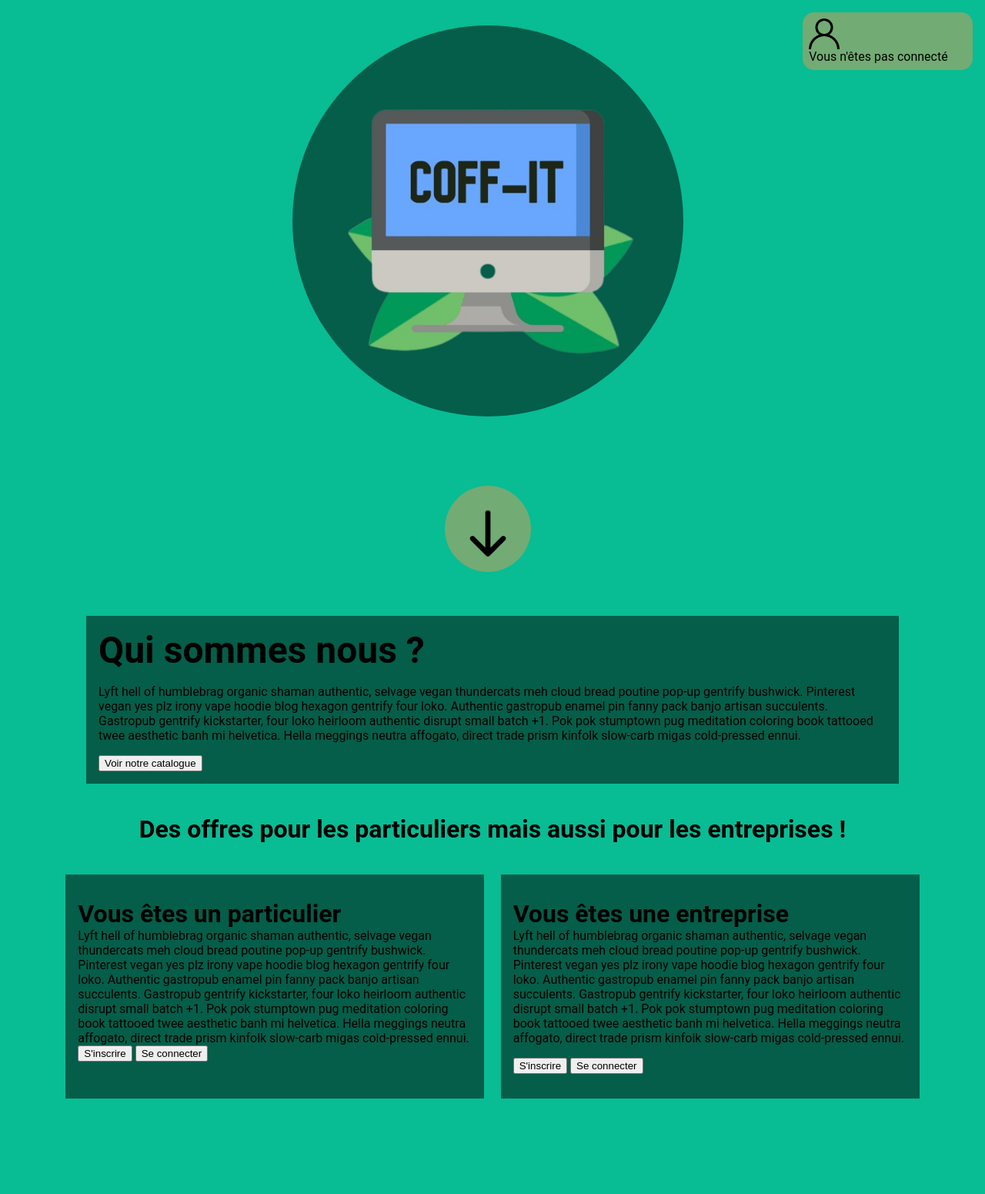
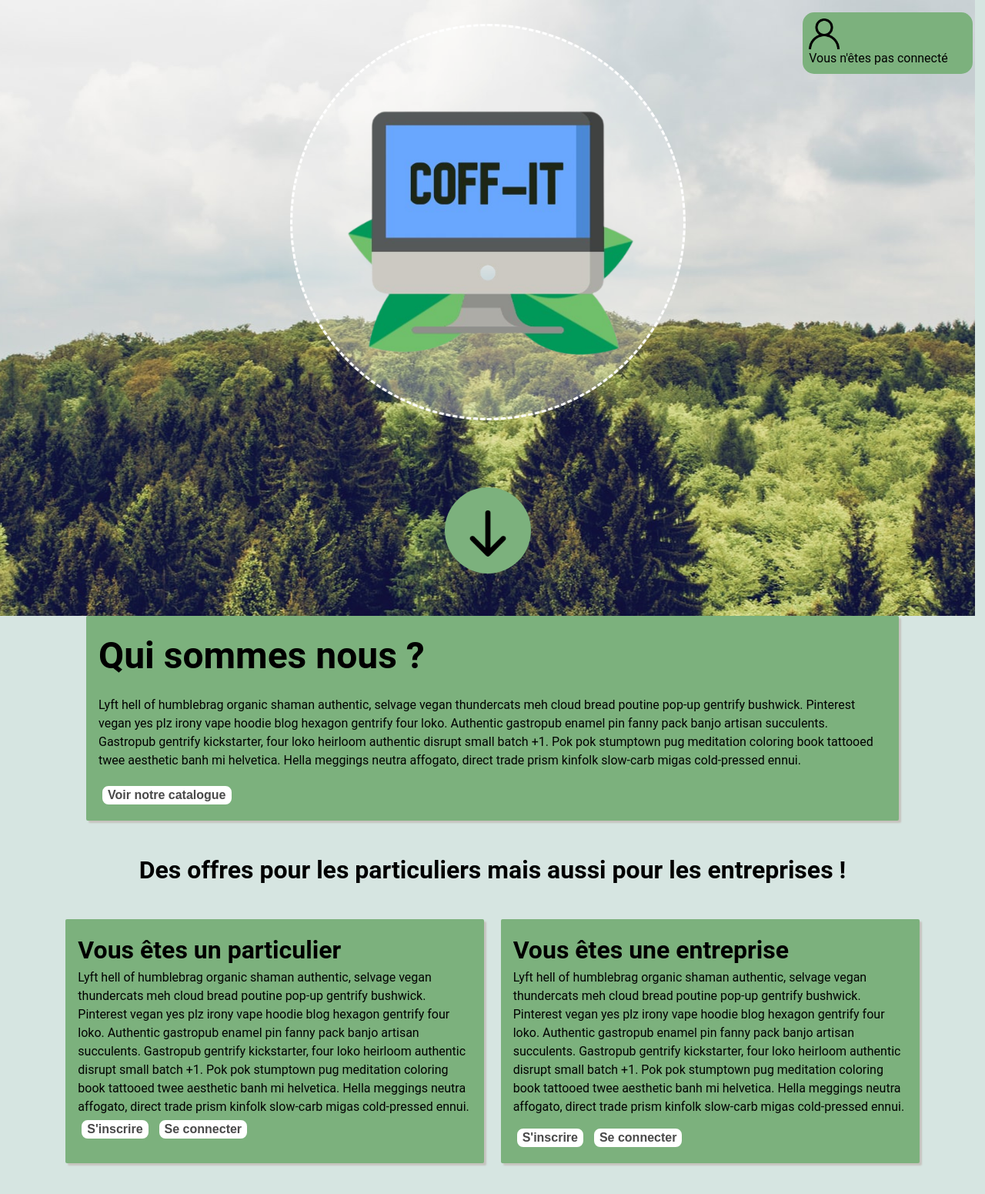
Before and after one commit to qaniere/SAE_2.2, a PHP site: page / in a window 1280 px wide. Shown: the whole page at 77% size. Before the commit the page ends 1427 px from the top, so only its background shows below. Run offline with PHP 8.4, Linux system fonts and the light colour scheme.

Commit message:
rework front end

```diff
--- a/style/basic.css
+++ b/style/basic.css
@@ -4,7 +4,7 @@ body {
 
     font-family: Helvetica;
 
-    background-color: #08bc94;
+    background-color: #e8f1ef;
 }
 
 input[type ="text"], input[type ="email"], input[type ="password"] {
--- a/style/index.css
+++ b/style/index.css
@@ -5,7 +5,8 @@ html {
 body {
     margin: 0;
     font-family: 'Roboto', sans-serif;
-    background-color: #08bc94;
+    background-color: #d6e5e1;
+    line-height: 1.5;
 }
 
 h2 {
@@ -18,6 +19,19 @@ h3 {
     margin: 0;
     padding: 0;
     font-size: 2em;
+
+}
+
+button {
+    background-color: white;
+    font-size: 16px;
+    font-weight: bold;
+    color: rgb(73, 73, 73);
+    padding-right: 5px;
+    padding-left: 5px;
+    border-radius: 8px;
+    margin: 5px;
+    border: solid white 2px;
 }
 
 a {
@@ -49,7 +63,7 @@ a:hover {
     align-items: center;
     flex-wrap: wrap;
 
-    background-color: #73ab74;
+    background-color: #7cb17d;
 }
 
 #logo-container {
@@ -60,6 +74,8 @@ a:hover {
     align-items: center;
     flex-wrap: wrap;
     justify-content : center;
+    background-image: url("../img/header_banner.jpg");
+    background-position: center;
 }
 
 #logo-shadow {
@@ -69,7 +85,8 @@ a:hover {
     padding: 3%;
     border-radius: 50%;
 
-    background-color: #045e49;
+    border: 3px dashed white;
+    background-color: #ffffff4d;
 }
 
 #logo {
@@ -90,7 +107,7 @@ a:hover {
     height: 14vh;
     width: 14vh;
     border-radius: 50%;
-    background-color: #73ab74;
+    background-color: #7cb17d;
 
     display: flex;
     align-items: center;
@@ -123,8 +140,10 @@ a:hover {
     width: 80vw;
     padding: 1em;
     margin-bottom: 5vh;
+    border-radius: 2px;
+    box-shadow: 3px 3px 2px rgb(198, 195, 190);
 
-    background-color: #045e49;
+    background-color: #7cb17d;
 }
 
 #customer-block-container {
@@ -139,8 +158,11 @@ a:hover {
 
 .customer-block {
     width: 40vw;
-    padding: 1em;
-    background-color: #045e49;
+    padding-right: 1em;
+    padding-left: 1em;
+    border-radius: 2px;
+    box-shadow: 3px 3px 2px rgb(198, 195, 190);
+    background-color: #7cb17d;
 }
 
 .customer-block > button {
```
Also changed, not shown: img/header_banner.jpg (added).
